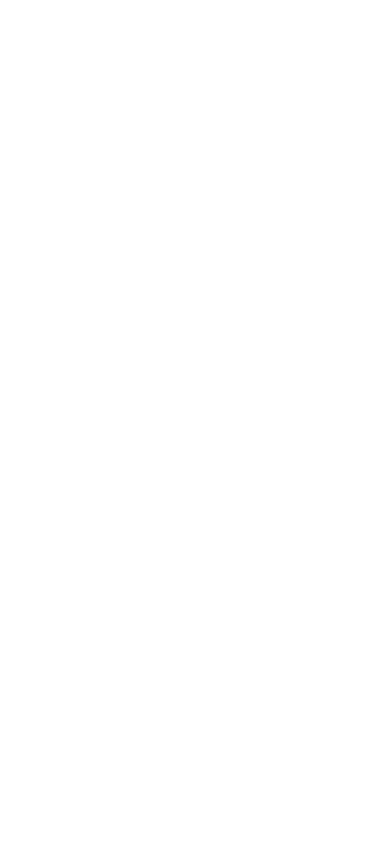
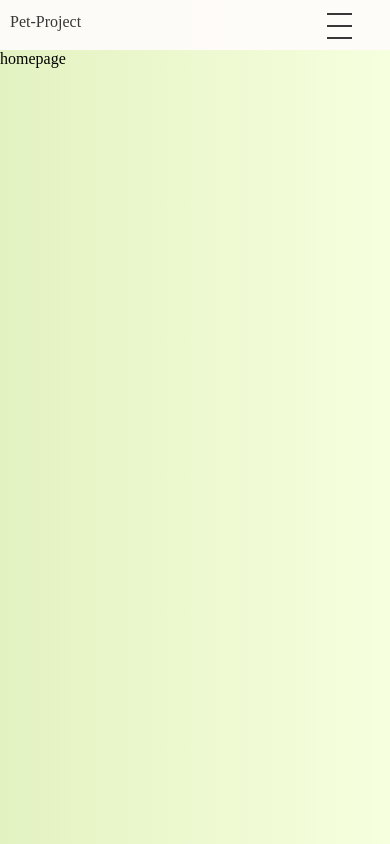
Before and after one commit to natko22/pet-project-frontend, a React (Create React App) app: page / in a window 390 px wide. Before the commit this address had no page. Built offline with nearby package versions, Linux system fonts and the light colour scheme.

Commit message:
create nav bar

```diff
--- a/src/App.css
+++ b/src/App.css
@@ -122,3 +122,99 @@
   font-size: 18px;
   font-family: "Times New Roman", Times, serif;
 }
+
+/* start - css for nav bar */
+.nav {
+  height: 50px;
+  width: 100%;
+  background-color: #fffcfceb;
+  position: relative;
+}
+
+.nav > .nav-header {
+  display: inline;
+}
+.nav > .nav-header  > a {
+  display: inline-block;
+  padding: 13px 10px 13px 10px;
+  text-decoration: none;
+  color: #373737;
+}
+
+.nav > .nav-header > .nav-title {
+  display: inline-block;
+  font-size: 22px;
+  color: #373737;
+  padding: 10px 10px 10px 10px;
+}
+
+.nav > .nav-btn {
+  display: none;
+}
+
+.nav > .nav-links {
+  display: inline;
+  float: right;
+  font-size: 18px;
+}
+
+.nav > .nav-links > a {
+  display: inline-block;
+  padding: 13px 20px 13px 20px;
+  text-decoration: none;
+  color: #373737;
+}
+
+.nav > .nav-links > a:hover {
+  background-color: rgba(210, 210, 210, 0.443);
+}
+
+.nav > #nav-check {
+  display: none;
+}
+
+@media (max-width:600px) {
+  .nav > .nav-btn {
+    display: inline-block;
+    position: absolute;
+    right: 0px;
+    top: 0px;
+  }
+  .nav > .nav-btn > label {
+    display: inline-block;
+    width: 50px;
+    height: 50px;
+    padding: 13px;
+  }
+
+  .nav > .nav-btn > label > span {
+    display: block;
+    width: 25px;
+    height: 10px;
+    border-top: 2px solid #373737;
+  }
+  .nav > .nav-links {
+    position: absolute;
+    display: block;
+    width: 100%;
+    background-color: #fffcfceb;
+    height: 0px;
+    transition: all 0.3s ease-in;
+    overflow-y: hidden;
+    top: 50px;
+    left: 0px;
+  }
+  .nav > .nav-links > a {
+    display: block;
+    width: 100%;
+  }
+  .nav > #nav-check:not(:checked) ~ .nav-links {
+    height: 0px;
+  }
+  .nav > #nav-check:checked ~ .nav-links {
+    height: calc(100vh - 50px);
+    overflow-y: auto;
+  }
+}
+
+/* end - css for nav bar */
--- a/src/App.js
+++ b/src/App.js
@@ -3,11 +3,15 @@
 import SignupPage from "./pages/SignupPage";
 import LoginPage from "./pages/LoginPage.jsx";
 import ProfilePage from "./pages/ProfilePage";
+import HomePage from "./pages/HomePage";
+import Navbar from "./components/Navbar";
 
 function App() {
   return (
     <div className="App">
+          <Navbar/>
       <Routes>
+        <Route path="/" element={<HomePage />} />
         <Route path="/signup" element={<SignupPage />} />
         <Route path="/login" element={<LoginPage />} />
         <Route path="/profile" element={<ProfilePage />} />
--- a/src/components/Navbar.jsx
+++ b/src/components/Navbar.jsx
@@ -0,0 +1,34 @@
+import React from "react";
+import { Link } from "react-router-dom";
+import { useContext } from "react";
+import { AuthContext } from "../context/auth.context";
+
+function Navbar() {
+    const{ isLoggedIn, logOutUser} = useContext(AuthContext)
+  return (
+    <div className="nav">
+      <input type="checkbox" id="nav-check" />
+      <div className="nav-header">
+        <Link to="/">
+          <div className="nav-title">Pet-Project</div>
+        </Link>
+      </div>
+      <div className="nav-btn">
+        <label htmlFor="nav-check">
+          <span></span>
+          <span></span>
+          <span></span>
+        </label>
+      </div>
+
+      {console.log("logedin check",isLoggedIn)}
+      {isLoggedIn? (<div className="nav-links"><Link to="/login" onClick={logOutUser}>Logout</Link></div>):
+      (<div className="nav-links"><Link to="/login">Login</Link>
+        <Link to="/signup">Singup</Link></div>)}
+
+
+    </div>
+  );
+}
+
+export default Navbar;
--- a/src/context/auth.context.jsx
+++ b/src/context/auth.context.jsx
@@ -1,5 +1,6 @@
 import React, { useState, useEffect } from "react";
 import axios from "axios";
+import { Navigate } from "react-router-dom";
 
 const API_URL = "http://localhost:5005";
 
--- /dev/null
+++ b/src/pages/HomePage.jsx
@@ -0,0 +1,10 @@
+import React from 'react'
+
+function homepage() {
+  return (
+    <div>
+    homepage</div>
+  )
+}
+
+export default homepage
```
